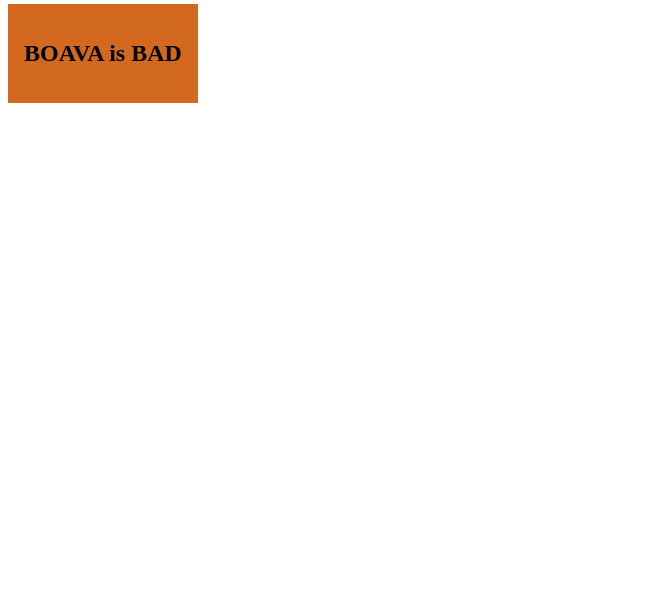
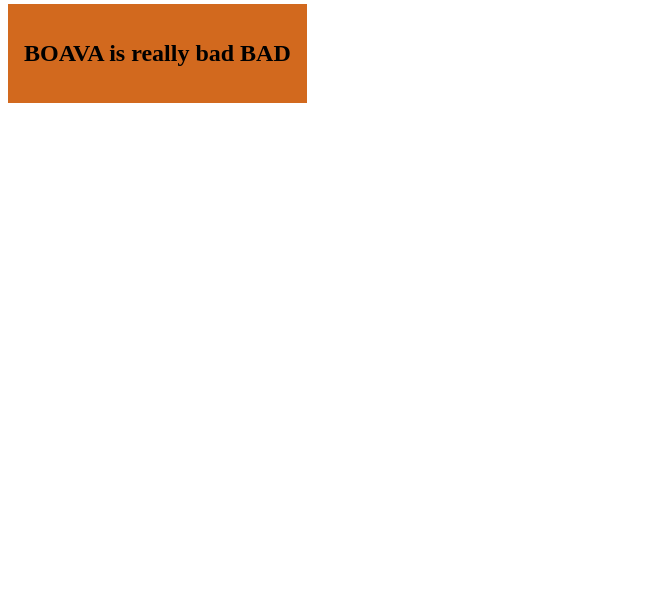
Before and after one commit to mohamedeyman/freehassan, a plain HTML site: page index.html in a window 1280 px wide. Shown: the part 196-800 px from the top of the page, without its empty margins (0-661 px from the left). Drawn offline with Linux system fonts and the light colour scheme.

Commit message:
add really to really bad

```diff
--- a/index.html
+++ b/index.html
@@ -41,7 +41,7 @@
   </p>
 </div>
   <div class="nice-bg">
-    <h2>BOAVA is BAD</h2>
+    <h2>BOAVA is really bad BAD</h2>
   </div>
 </body>
 
```
